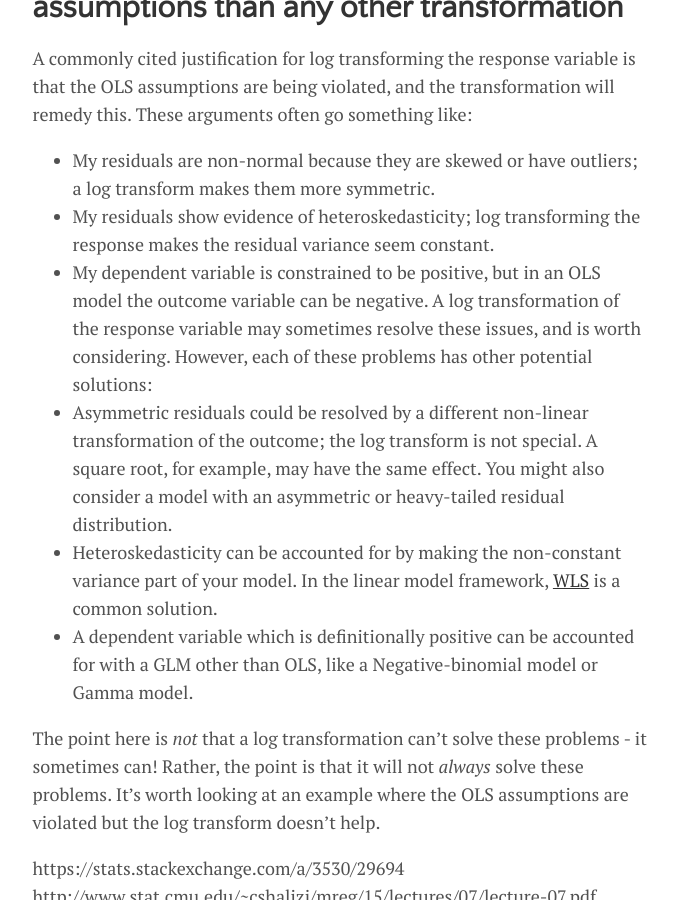
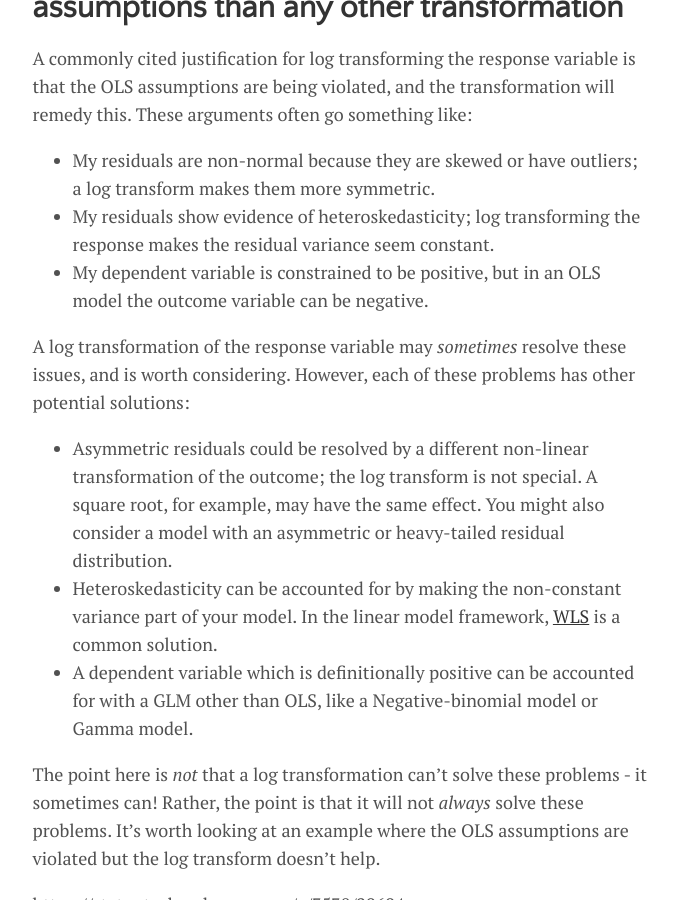
Before and after one commit to lmc2179/lmc2179.github.io, a Jekyll site: the page built from drafts/multiplicative.md, in a window 1280 px wide and 900 px high, scrolled down 650 px. Shown: the whole window, without its empty margins (300-978 px from the left). Built offline with Jekyll 4.4.1, drawn with Linux system fonts in a browser that asks for light colours; our own code applies the rules of GitHub Pages for plain Markdown files.

```diff
--- a/drafts/multiplicative.md
+++ b/drafts/multiplicative.md
@@ -11,7 +11,9 @@ A commonly cited justification for log transforming the response variable is tha
 - My residuals are non-normal because they are skewed or have outliers; a log transform makes them more symmetric.
 - My residuals show evidence of heteroskedasticity; log transforming the response makes the residual variance seem constant.
 - My dependent variable is constrained to be positive, but in an OLS model the outcome variable can be negative.
-A log transformation of the response variable may sometimes resolve these issues, and is worth considering. However, each of these problems has other potential solutions:
+
+A log transformation of the response variable may *sometimes* resolve these issues, and is worth considering. However, each of these problems has other potential solutions:
+
 - Asymmetric residuals could be resolved by a different non-linear transformation of the outcome; the log transform is not special. A square root, for example, may have the same effect. You might also consider a model with an asymmetric or heavy-tailed residual distribution.
 - Heteroskedasticity can be accounted for by making the non-constant variance part of your model. In the linear model framework, [WLS](http://www.stat.cmu.edu/~cshalizi/mreg/15/lectures/24/lecture-24--25.pdf) is a common solution.
 - A dependent variable which is definitionally positive can be accounted for with a GLM other than OLS, like a Negative-binomial model or Gamma model.
```
